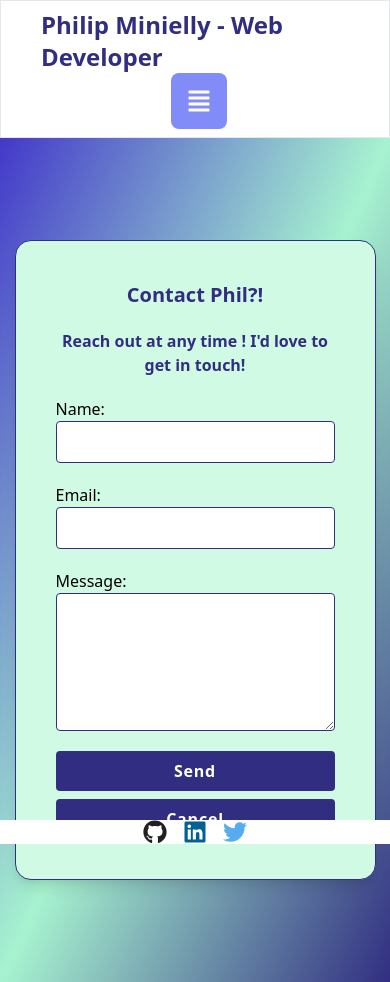
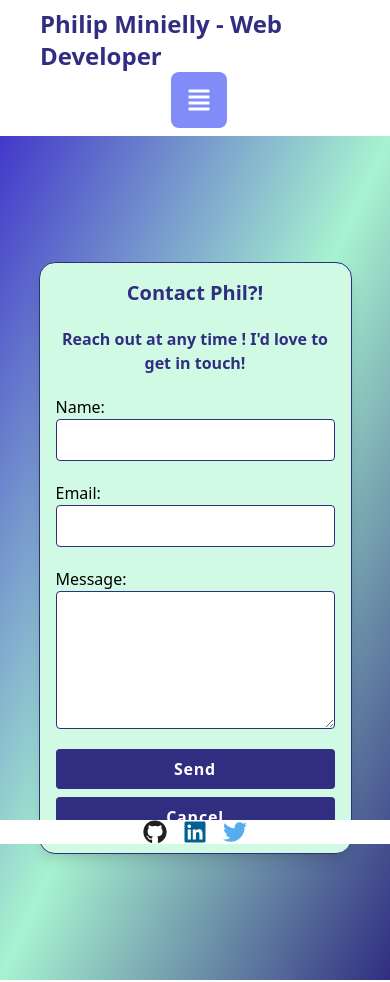
Before and after one commit to pminiell/phildev, a React (Create React App) app: page /contact in a window 390 px wide. Built offline with nearby package versions, Linux system fonts and the light colour scheme; a web font is replaced by a local one.

Commit message:
wasting build minutes?

```diff
--- a/src/components/ContactForm.js
+++ b/src/components/ContactForm.js
@@ -22,8 +22,8 @@ const encode = (data) => {
 };
 
 const ContactForm = () => (
-  <div className="bg-gradient-to-br from-indigo-700 via-green-200 to-indigo-900 h-screen flex flex-col items-center justify-center">
-    <div className="bg-green-100 border border-indigo-900 p-10 rounded-2xl m-10 shadow-lg">
+  <div className="bg-gradient-to-br from-indigo-700 via-green-200 to-indigo-900 h-screen bg-fixed flex flex-col items-center justify-center">
+    <div className="bg-green-100 border border-indigo-900 p-4 md:p-10 rounded-2xl m-10 shadow-lg">
       <h2 className="text-indigo-900 font-semibold mb-5 text-center text-xl">
         Contact Phil?!
       </h2>
--- a/src/components/Header.js
+++ b/src/components/Header.js
@@ -11,7 +11,7 @@ const Header = () => {
 
   return (
     <nav className="">
-      <div className="px-8 mx-auto border">
+      <div className="px-8 mx-auto">
         <div className="flex justify-center md:justify-between">
           <div className="flex flex-col md:flex-row space-x-2 p-2 text-extrabold items-center">
             <div>
--- a/src/components/Projects.js
+++ b/src/components/Projects.js
@@ -5,7 +5,7 @@ import data from "../data";
 const Projects = () => {
   return (
     <>
-      <div className="bg-gradient-to-br from-indigo-800 via-green-200 to-indigo-600 h-screen">
+      <div className="bg-gradient-to-br from-indigo-800 via-green-200 to-indigo-600 h-full lg:h-vh">
         <div className="flex flex-col m-2 p-2 justify-center">
           {data.map((item) => {
             const { id, path, desc, link, title } = item;
--- a/src/components/Showcase.js
+++ b/src/components/Showcase.js
@@ -6,7 +6,7 @@ import { FaCss3, FaHtml5, FaJsSquare, FaNode, FaReact} from 'react-icons/fa';
 const Showcase = () => {
   return (
     <>
-      <div className="bg-gradient-to-br from-indigo-800 via-green-200 to-indigo-600 h-screen">
+      <div className="bg-gradient-to-br from-indigo-800 via-green-200 to-indigo-600 h-screen md:h-vh lg:h-screen bg-scroll">
         <div className="w-3/4 m-auto pt-8 text-center">
           <h1 className="text-indigo-900 font-bold text-xl md:text-2xl lg:text-4xl">
             Philip Minielly is a
```
